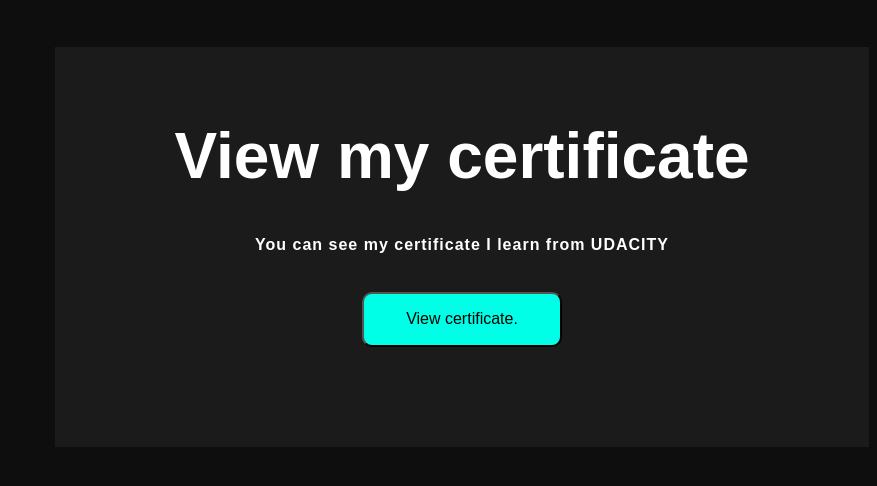
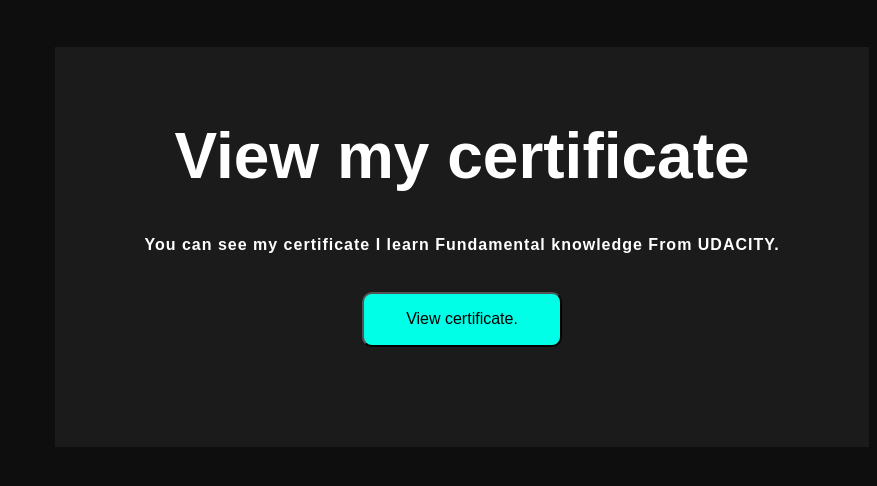
Before and after one commit to NeftaMERN/Portfolio, a plain HTML site: page index.html in a window 1280 px wide. Shown: the part 1873-2359 px from the top of the page, without its empty margins (403-1280 px from the left). Drawn offline with nearby package versions, Linux system fonts and the light colour scheme.

Commit message:
add for h6 some text

```diff
--- a/index.html
+++ b/index.html
@@ -182,7 +182,7 @@
                         <div class="certificate_heder_container">
 
                             <h1>View my certificate</h1>
-                            <h6>You can see my certificate I learn from UDACITY</h6>
+                            <h6>You can see my certificate I learn Fundamental knowledge From UDACITY.</h6>
 
                             <div class="certificate_button">
 
```
